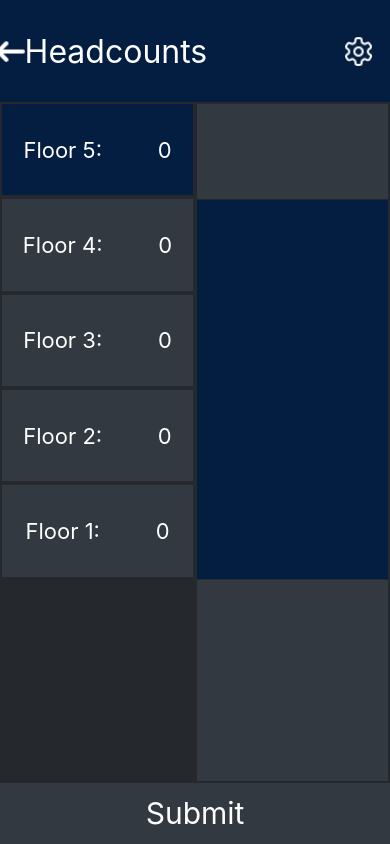
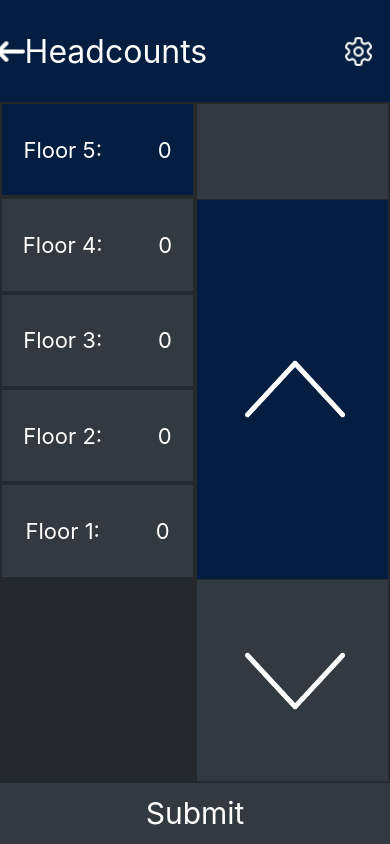
Before and after one commit to Buslon-Brian/KCMonitor2, a React Native app: screen /Headcounts in a window 390 px wide. Built offline with nearby package versions, Linux system fonts and the light colour scheme; no server answers.

Commit message:
added up & down arrows

```diff
--- a/routes/Headcounts.js
+++ b/routes/Headcounts.js
@@ -1,4 +1,4 @@
-import {View, Text, TouchableOpacity} from 'react-native';
+import {View, Text, TouchableOpacity, Image} from 'react-native';
 import { SafeAreaProvider } from 'react-native-safe-area-context';
 import AsyncStorage from '@react-native-async-storage/async-storage';
 import { useSnapshot } from 'valtio';
@@ -60,31 +60,46 @@ function FloorSelector(snap) {
 }
 
 function IteratorBttns() {
-      return (<>
+    return (
+    <>
         <View style={{
             backgroundColor: '#333940',
             flex: .25,
             marginHorizontal: '1%',
             marginTop: '1%',
-    marginBottom: '.5%'}}>
+            marginBottom: '.5%'
+            }}
+        >
         </View>
 
         <TouchableOpacity style={{
             backgroundColor: '#041e42',
             flex: 1,
             marginHorizontal: '1%',
-    marginVertical: '.5%'
-    }} onPress={()=> store.floor_count[store.cur_floor - 1] += 1}
-    />
+            marginVertical: '.5%',
+            justifyContent: 'center',
+            alignItems: 'center',
+            }}
+        onPress={()=> store.floor_count[store.cur_floor - 1] += 1}
+        >
+            <Image style = {{width: 100, height: 100, marginLeft: 5,}} source = {require('../assets/images/up_arrow.png')}/>
+        </TouchableOpacity>
 
         <TouchableOpacity style={{
         backgroundColor: '#333940',
         flex: .53,
         marginHorizontal: '1%',
         marginVertical: '.5%',
-    marginBottom: '1%'
-    }} onPress={()=>{if(store.floor_count[store.cur_floor - 1] != 0){store.floor_count[store.cur_floor - 1] -= 1}}}/>
-    </>);
+        marginBottom: '1%',
+        justifyContent: 'center',
+        alignItems: 'center',
+        }}
+        onPress={()=>{if(store.floor_count[store.cur_floor - 1] != 0){store.floor_count[store.cur_floor - 1] -= 1}}}
+        >
+            <Image style = {{width: 100, height: 100, marginLeft: 5,}} source = {require('../assets/images/down_arrow.png')}/>
+        </TouchableOpacity>
+    </>
+    )
 }
 
 const FloorBttn=({
```
Also changed, not shown: assets/images/down_arrow.png (added), assets/images/up_arrow.png (added). Lines whose indentation alone changed are shown as unchanged.
